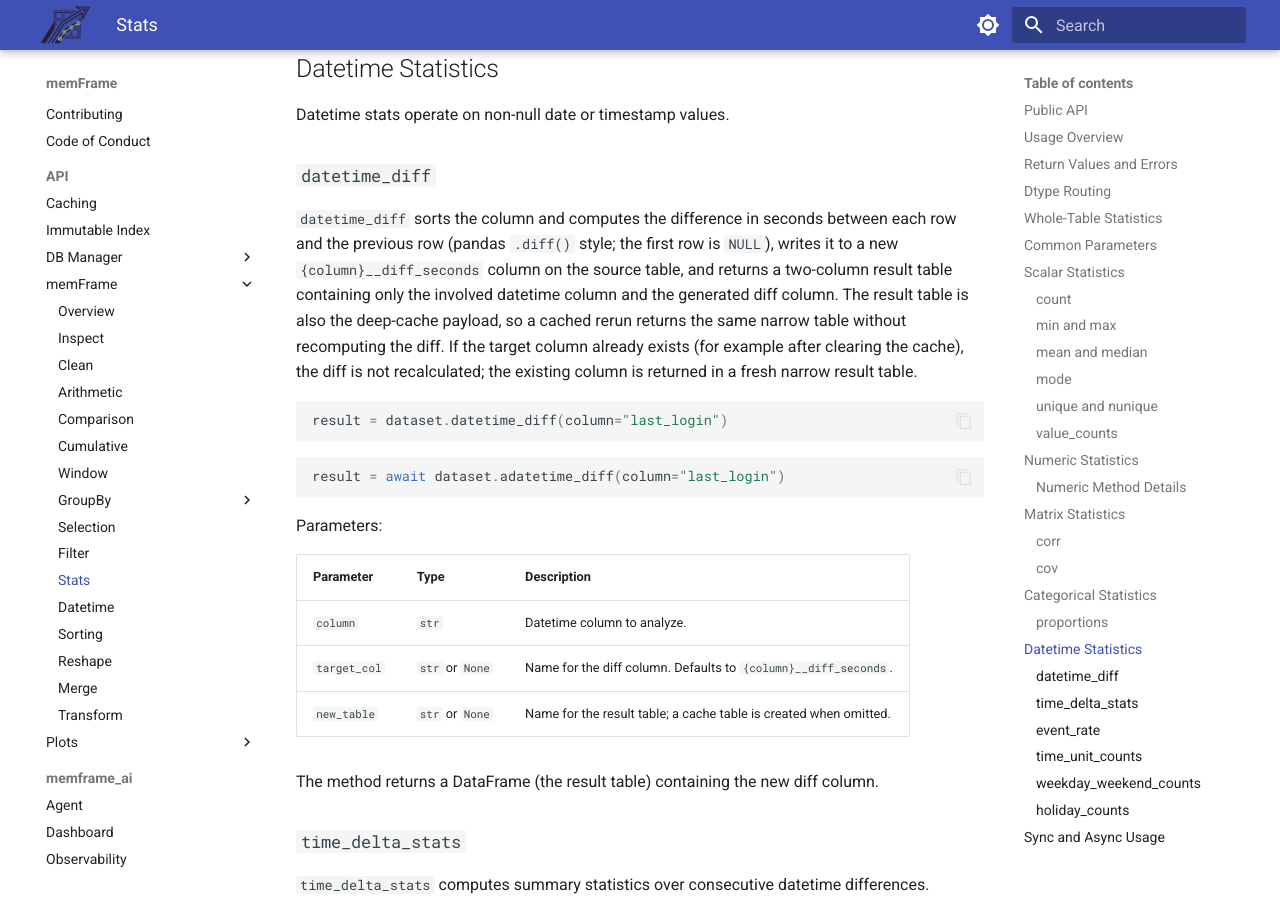
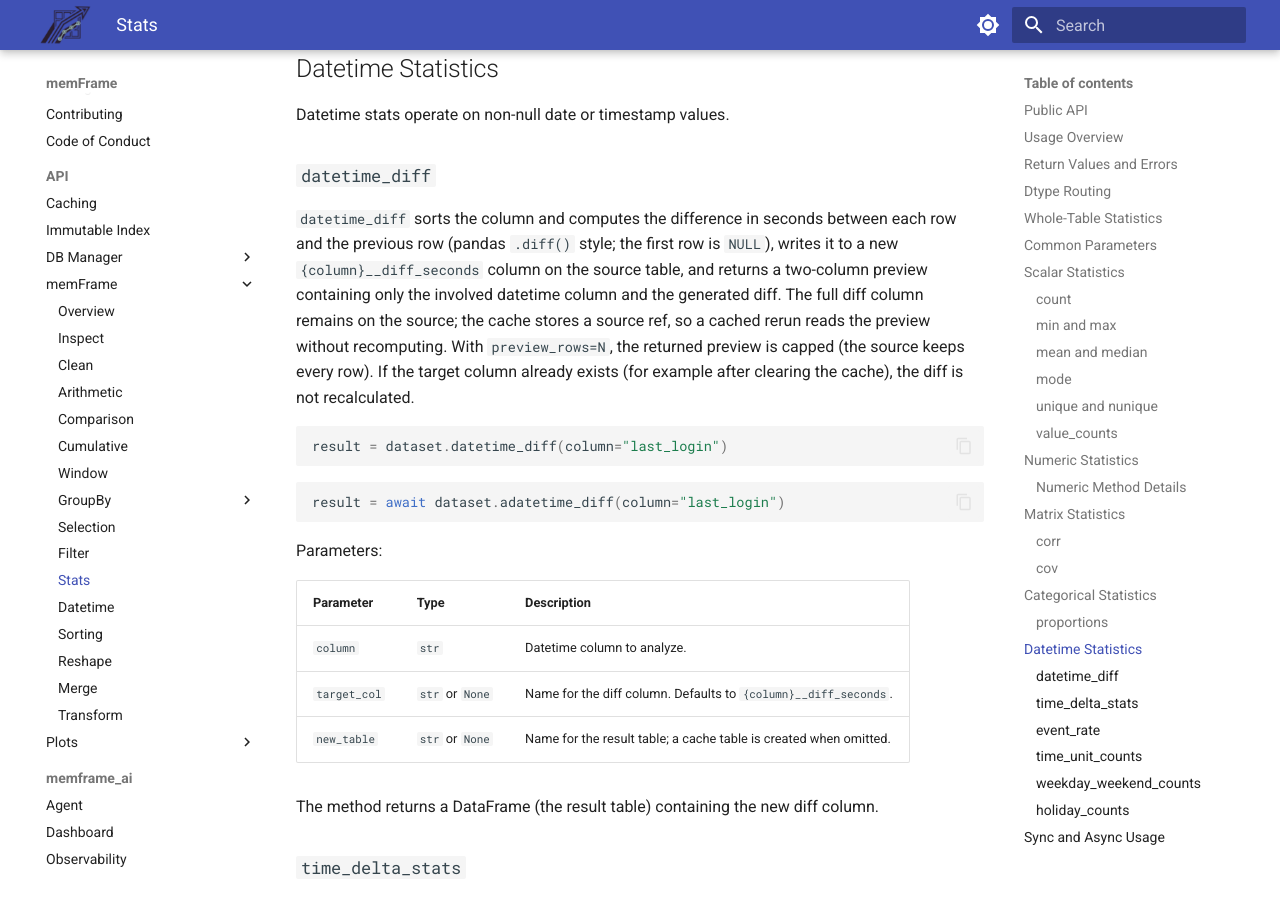
Before and after one commit to Debojit95/memFrame, an MkDocs documentation site: the page built from docs/api/stats.md, in a window 1280 px wide and 900 px high, scrolled down 11300 px. Built offline with MkDocs 1.6.1 and Material for MkDocs 9.7.7, drawn with Linux system fonts in a browser that asks for light colours.

Commit message:
[fix] datetime_diff uses columnar reads and preview_rows
The two-column datetime_diff preview went through adapter.fetch, which\nbuilds one dict per row, and then copied every dict again before pandas.\nAt 50M rows that is tens of millions of Python objects and the OOM.\n\nRead the preview through the shared fetch_df helper and honor preview_rows,\nmatching the cache replay path. At 5M rows peak RSS drops from 3.25 GB to\n885 MB with preview_rows=10 (937 MB for the full frame).

````diff
--- a/docs/api/stats.md
+++ b/docs/api/stats.md
@@ -417,12 +417,12 @@ Datetime stats operate on non-null date or timestamp values.
 `datetime_diff` sorts the column and computes the difference in seconds between
 each row and the previous row (pandas `.diff()` style; the first row is `NULL`),
 writes it to a new `{column}__diff_seconds` column on the source table, and
-returns a two-column result table containing only the involved datetime column
-and the generated diff column. The result table is also the deep-cache payload,
-so a cached rerun returns the same narrow table without recomputing the diff.
-If the target column already exists (for example after clearing the cache), the
-diff is not recalculated; the existing column is returned in a fresh narrow
-result table.
+returns a two-column preview containing only the involved datetime column and
+the generated diff. The full diff column remains on the source; the cache
+stores a source ref, so a cached rerun reads the preview without recomputing.
+With `preview_rows=N`, the returned preview is capped (the source keeps every
+row). If the target column already exists (for example after clearing the
+cache), the diff is not recalculated.
 
 ```python
 result = dataset.datetime_diff(column="last_login")
````
Also changed, not shown: CHANGELOG.md (+6 -0 lines), docs/api/connector.md (+5 -4 lines), 2 other files.
